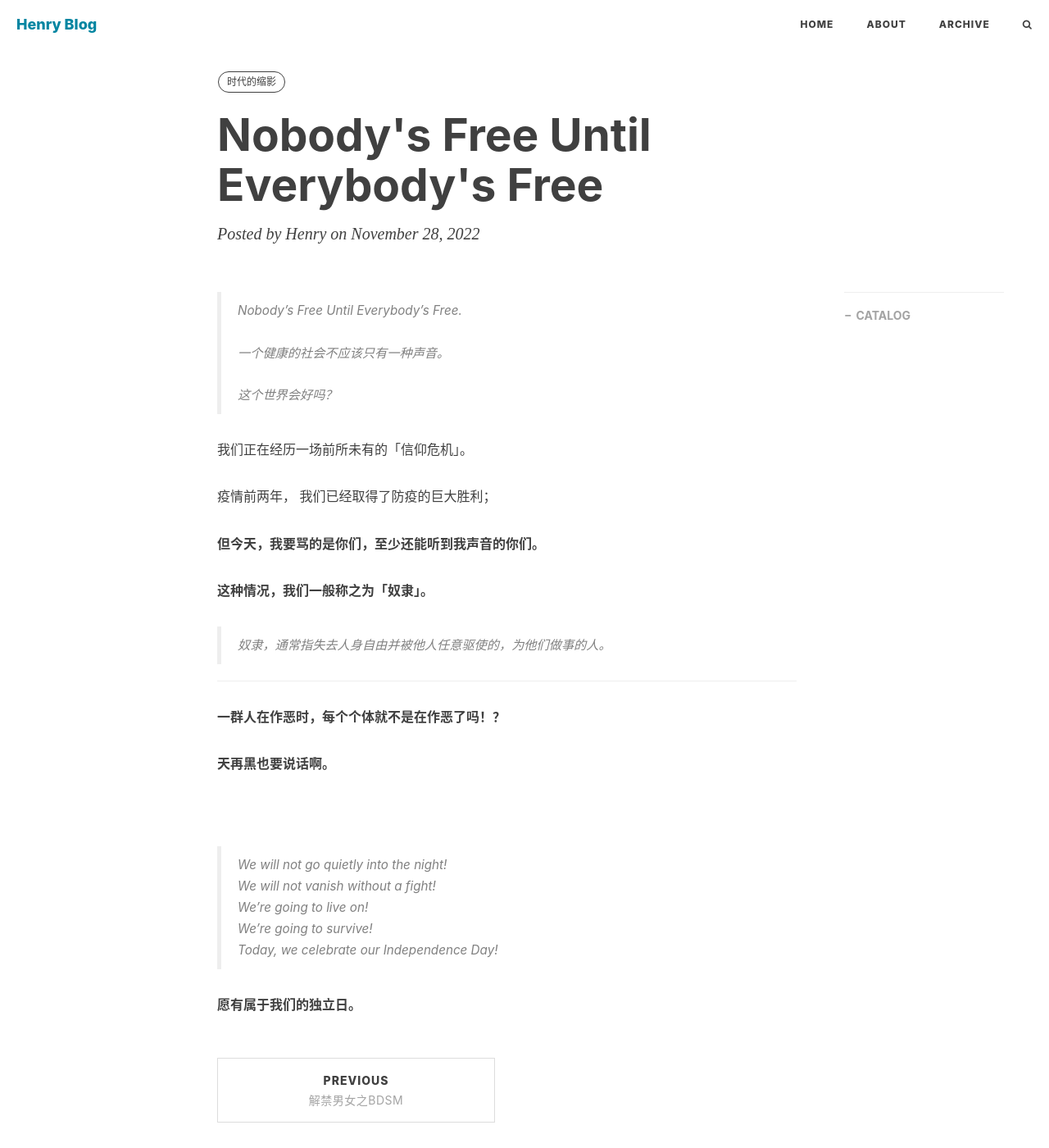
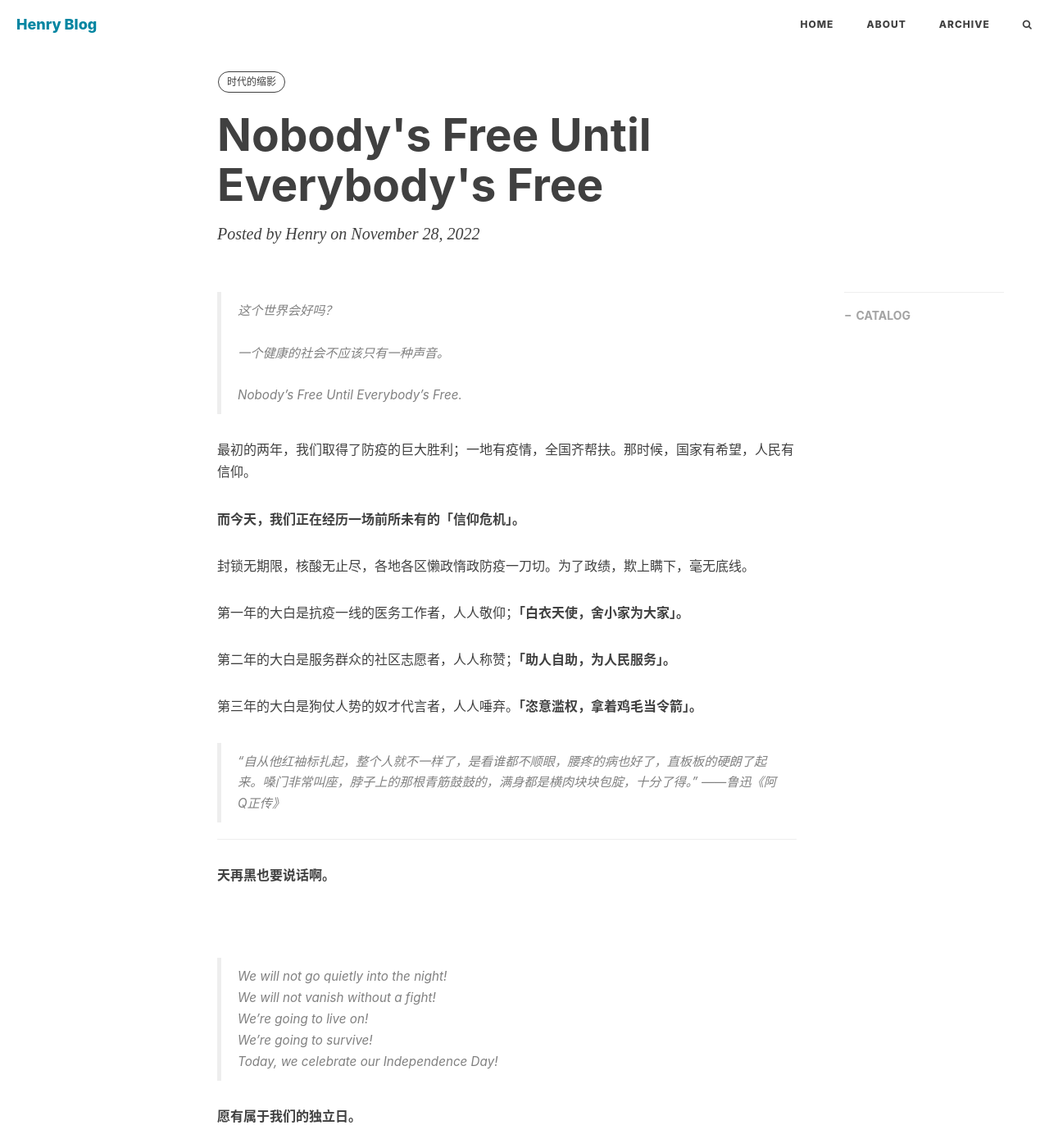
Before and after one commit to yliu9418/yliu9418.github.io, a Jekyll site: the page built from _posts/2022-11-28-Nobody's-free-until-everybody's-free.md, in a window 1280 px wide and 1400 px high. Shown: the whole window at 82% size. Built offline with Jekyll 4.4.1, drawn with Linux system fonts in a browser that asks for light colours; nearby versions of some CDN libraries; comment, search, counter and statistics services are not loaded.

Commit message:
Update 2022-11-28-Nobody's-free-until-everybody's-free.md

```diff
--- a/_posts/2022-11-28-Nobody's-free-until-everybody's-free.md
+++ b/_posts/2022-11-28-Nobody's-free-until-everybody's-free.md
@@ -10,32 +10,31 @@
   - 时代的缩影
 ---
 
-> Nobody's Free Until Everybody's Free.
+> 这个世界会好吗？
 > <br/>
 > 一个健康的社会不应该只有一种声音。
 > <br/>
-> 这个世界会好吗？
+> Nobody's Free Until Everybody's Free.
 >
 
-我们正在经历一场前所未有的「信仰危机」。
 
-疫情前两年， 我们已经取得了防疫的巨大胜利；
+最初的两年，我们取得了防疫的巨大胜利；一地有疫情，全国齐帮扶。那时候，国家有希望，人民有信仰。
 
+**而今天，我们正在经历一场前所未有的「信仰危机」。**
 
-**但今天，我要骂的是你们，至少还能听到我声音的你们。**
+封锁无期限，核酸无止尽，各地各区懒政惰政防疫一刀切。为了政绩，欺上瞒下，毫无底线。
 
+第一年的大白是抗疫一线的医务工作者，人人敬仰；**「白衣天使，舍小家为大家」。**
 
+第二年的大白是服务群众的社区志愿者，人人称赞；**「助人自助，为人民服务」。**
 
+第三年的大白是狗仗人势的奴才代言者，人人唾弃。**「恣意滥权，拿着鸡毛当令箭」。**
 
-**这种情况，我们一般称之为「奴隶」。**
-
-> 奴隶，通常指失去人身自由并被他人任意驱使的，为他们做事的人。
+> "自从他红袖标扎起，整个人就不一样了，是看谁都不顺眼，腰疼的病也好了，直板板的硬朗了起来。嗓门非常叫座，脖子上的那根青筋鼓鼓的，满身都是横肉块块包腚，十分了得。" ——鲁迅《阿Q正传》
 
 ---
 
 
-
-**一群人在作恶时，每个个体就不是在作恶了吗！？**
 
 **天再黑也要说话啊。**
 
```
